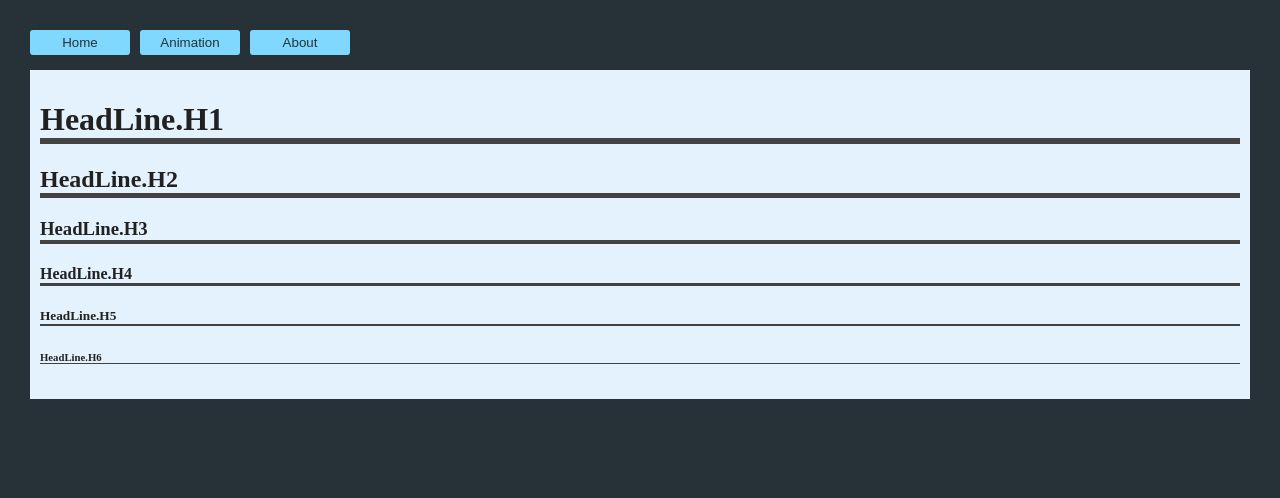
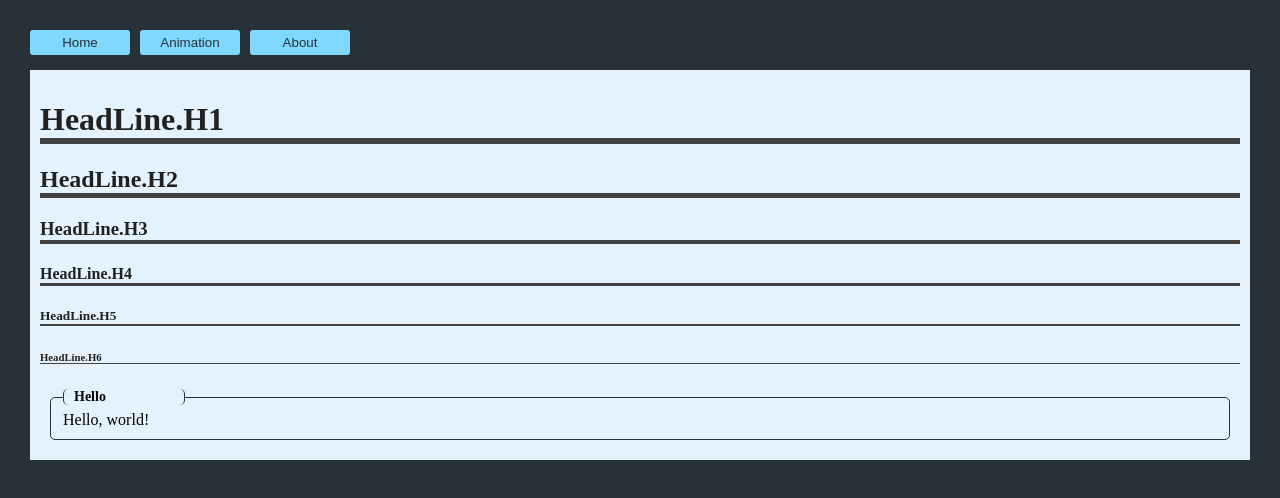
Before and after one commit to fireflower0/react-typescript-practice, a React (Create React App) app: page / in a window 1280 px wide. Shown: the top 498 px of the page. Built offline with nearby package versions, Linux system fonts and the light colour scheme.

Commit message:
Add a FieldSet

```diff
--- /dev/null
+++ b/src/atoms/FieldSet.tsx
@@ -0,0 +1,40 @@
+import PropTypes from 'prop-types';
+import styled from 'styled-components';
+
+const FieldSetWrapper = styled.fieldset`
+  margin: 10px;
+  border: 1px solid #263238;
+  border-radius: 5px;
+`;
+
+const LegendWrapper = styled.legend`
+  padding: 0 10px;
+  width: 100px;
+  border: 1px solid #263238;
+  border-style: none double none;
+  border-radius: 5px;
+  font-size: 14px;
+  font-weight: bold;
+`;
+
+const FieldSet = ({ labelText, form }: any) => (
+  <FieldSetWrapper>
+    <LegendWrapper>{labelText}</LegendWrapper>
+    {form}
+  </FieldSetWrapper>
+);
+
+FieldSet.defaultProps = {
+  labelText: '',
+  form: null,
+};
+
+FieldSet.propTypes = {
+  labelText: PropTypes.oneOfType([
+    PropTypes.string,
+    PropTypes.object,
+  ]),
+  form: PropTypes.object,
+};
+
+export default FieldSet;
--- a/src/pages/Home.tsx
+++ b/src/pages/Home.tsx
@@ -1,5 +1,6 @@
 import styled from 'styled-components';
 import { HeadLine } from '../atoms/HeadLine';
+import FieldSet from '../atoms/FieldSet';
 
 const FormWrapper = styled.div`
   margin: 10px;
@@ -7,7 +8,8 @@ const FormWrapper = styled.div`
   background-color: #E3F2FD;
 `;
 
-const Home = () => (
+const Home = () => {
+  return (
     <FormWrapper>
       <HeadLine.H1>HeadLine.H1</HeadLine.H1>
       <HeadLine.H2>HeadLine.H2</HeadLine.H2>
@@ -15,7 +17,9 @@ const Home = () => (
       <HeadLine.H4>HeadLine.H4</HeadLine.H4>
       <HeadLine.H5>HeadLine.H5</HeadLine.H5>
       <HeadLine.H6>HeadLine.H6</HeadLine.H6>
+      <FieldSet labelText='Hello' form={<div>Hello, world!</div>} />
     </FormWrapper>
   );
+};
 
 export default Home;
```
Lines whose indentation alone changed are shown as unchanged.
